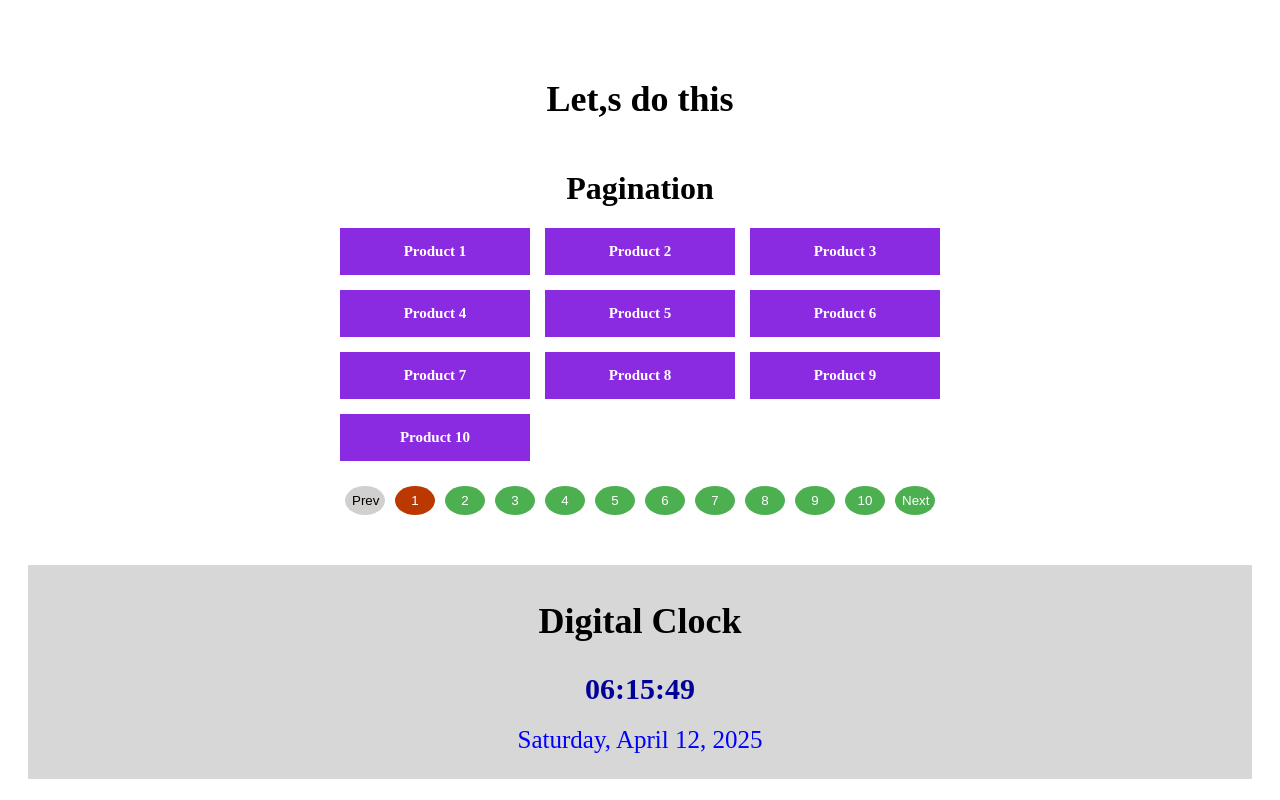
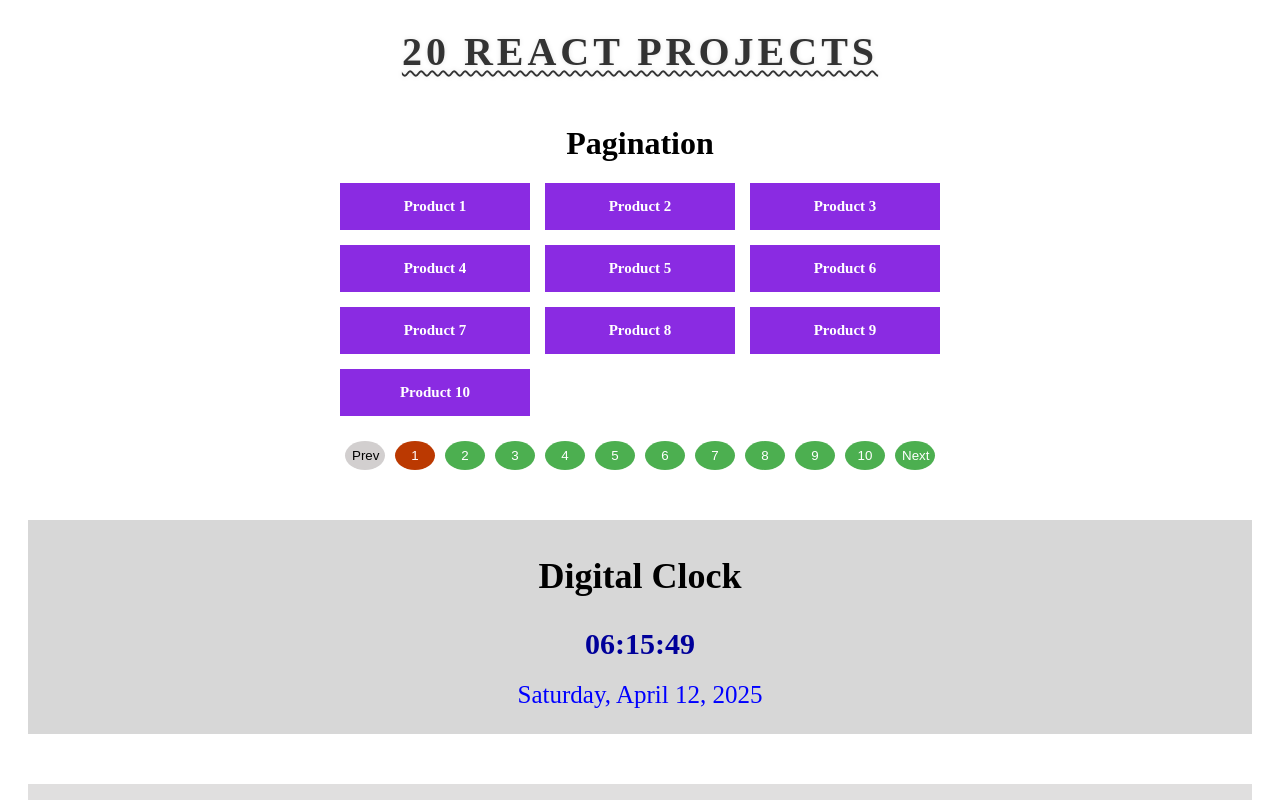
Before and after one commit to rahuldolai28/dummy-react, a React (Vite) app: page / in a window 1280 px wide. Shown: the top 800 px of the page. Built offline with nearby package versions, Linux system fonts and the light colour scheme; no server answers.

Commit message:
some changes in Main title

```diff
--- a/src/App.css
+++ b/src/App.css
@@ -10,11 +10,25 @@
     padding: 20px;
 }
 
-.title {
-    margin-bottom: 30px;
-}
 
 .App > * {
     margin-bottom: 50px;
     margin-top: 50px;
 }
+
+.main-title{
+  margin: 0px;
+  font-size: 2.5em;
+  font-weight: 700;
+  color: #333;
+  text-align: center;
+  text-transform: uppercase;
+  letter-spacing: 0.1em;
+  text-shadow: 0px 0px 5px rgba(0, 0, 0, 0.1);
+  text-decoration: underline;
+  text-decoration-color: #333;
+  text-decoration-thickness: 2px;
+  text-underline-offset: 5px;
+  text-decoration-style: wavy;
+  text-decoration: underline wavy #333 2px 0px 0px 0px 0px;
+}
--- a/src/App.jsx
+++ b/src/App.jsx
@@ -11,7 +11,7 @@ import CurrencyConverter from "./components/currency-converter/index";
 function App() {
     return (
         <div className="App">
-            <h1 className="title">Let,s do this</h1>
+            <p className="main-title">20 React Projects</p>
             <PaginationTest />
             <Clock />
             <CountdownTimer />
```
